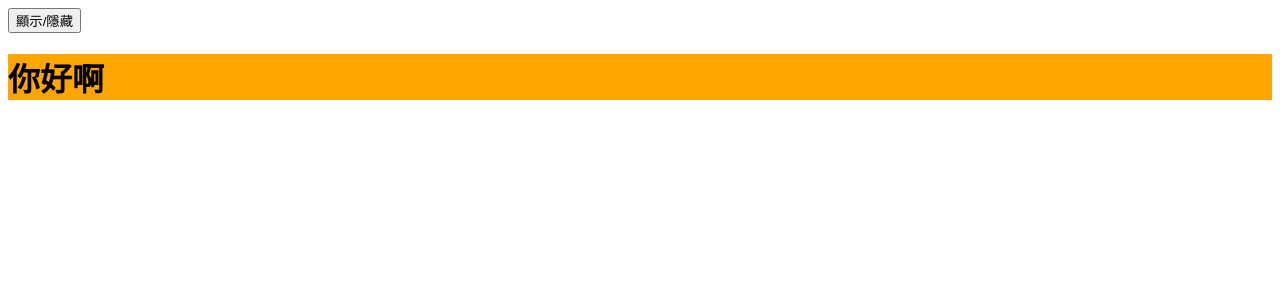
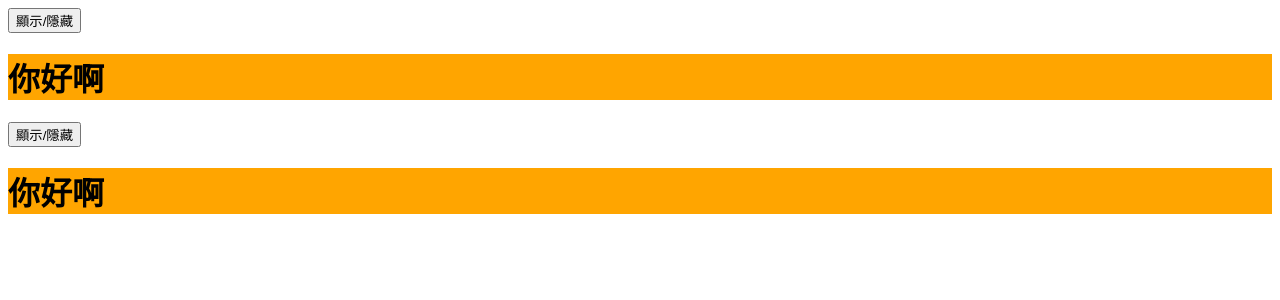
Before and after one commit to DennisLin0125/Vue, a Vue app: page / in a window 1280 px wide. Shown: the top 300 px of the page. Built offline with nearby package versions, Linux system fonts and the light colour scheme.

Commit message:
過度效果

```diff
--- a/src/App.vue
+++ b/src/App.vue
@@ -1,13 +1,15 @@
 <template>
   <div>
     <testVm/>
+    <testVm2/>
   </div>
 </template>
 
 <script>
 import testVm from './components/testVm.vue'
+import testVm2 from './components/testVm2.vue'
 export default {
   name: 'App',
-  components: {testVm}
+  components: {testVm,testVm2}
 }
 </script>
--- /dev/null
+++ b/src/components/testVm2.vue
@@ -0,0 +1,43 @@
+<template>
+  <div>
+    <button @click="isShow = !isShow">顯示/隱藏</button>
+    <transition name="hello" appear>
+      <h1 v-show="isShow">你好啊</h1>
+    </transition>
+  </div>
+</template>
+
+<script>
+export default {
+  name: "testVm2",
+  data() {
+    return {
+      isShow: true
+    }
+  },
+}
+</script>
+
+<style scope>
+h1 {
+  background-color: orange;
+}
+
+/* 進入的起點  離開的終點 */
+.hello-leave-to,
+.hello-enter {
+  transform: translateX(-100%);
+}
+
+/* 進入的過程中  離開的過程中*/
+.hello-enter-active,
+.hello-leave-active {
+  transition: 0.5s linear;
+}
+
+/* 進入的終點 離開的起點 */
+.hello-leave,
+.hello-enter-to {
+  transform: translateX(0);
+}
+</style>
```
